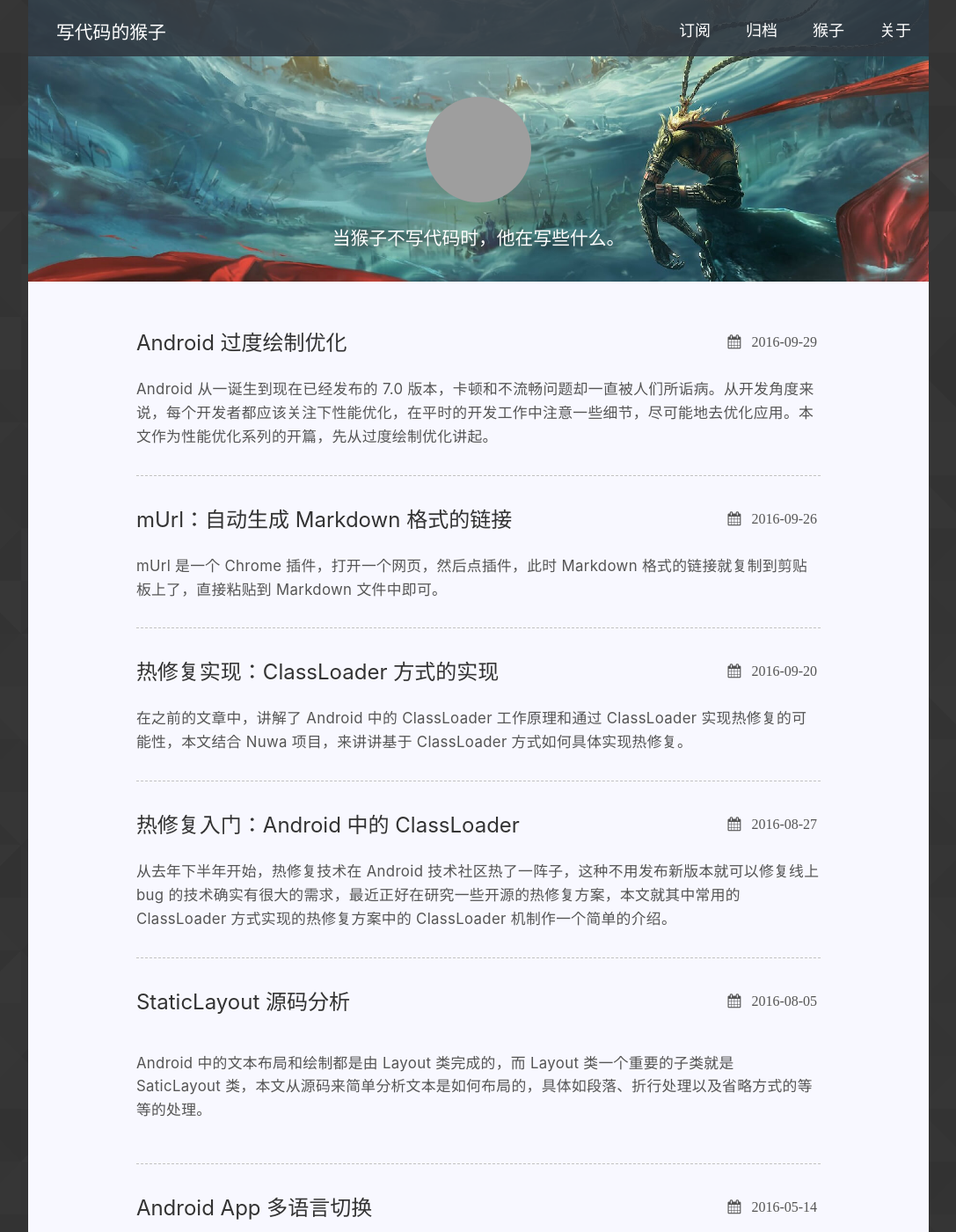
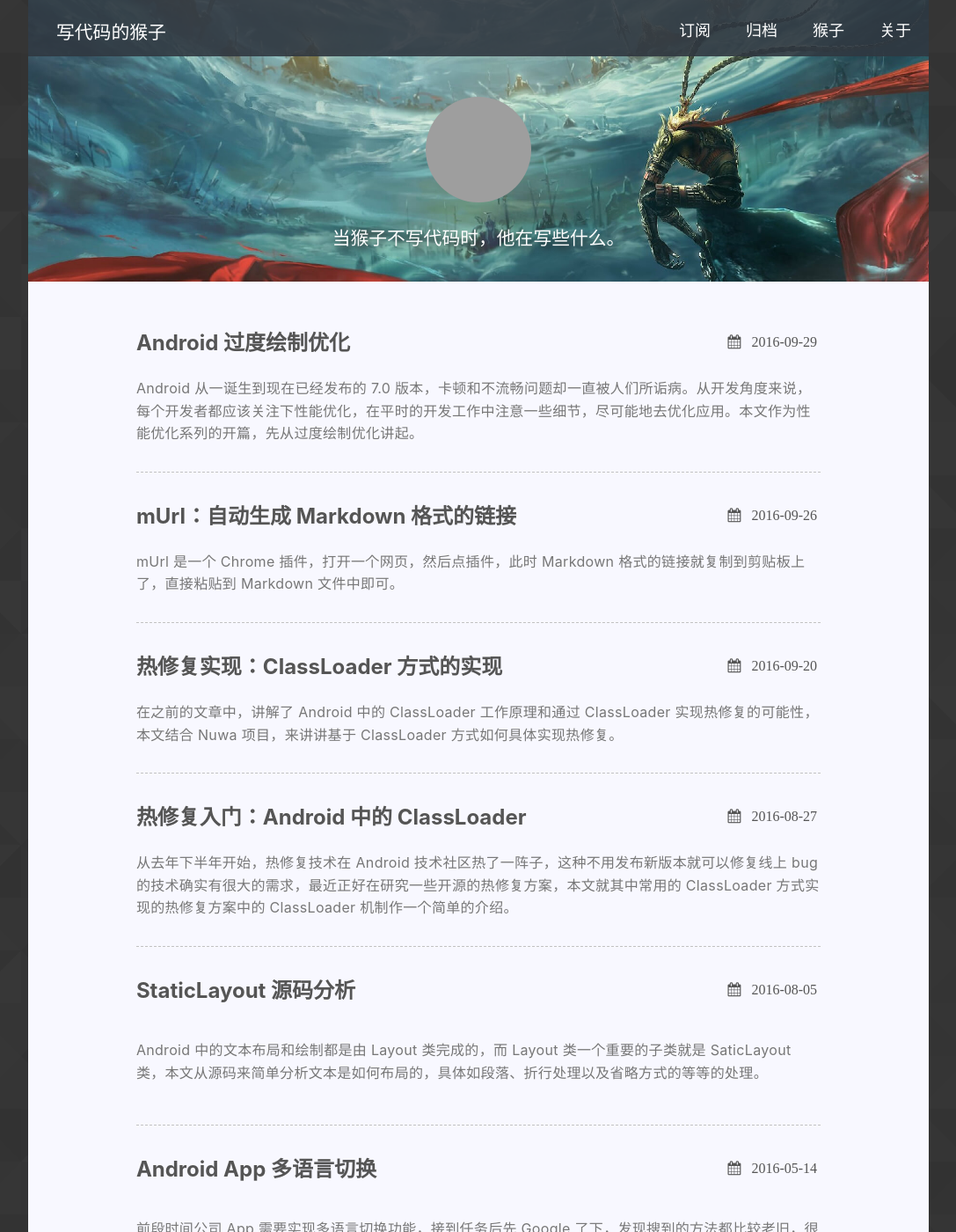
Before and after one commit to laobie/laobie.github.io, a Jekyll site: the page built from index.html, in a window 1280 px wide and 1400 px high. Shown: the whole window at 88% size, without its empty margins (96-1183 px from the left). Built offline with Jekyll 4.4.1, drawn with Linux system fonts in a browser that asks for light colours; the list of posts is cut into pages by our own code; comment, search, counter and statistics services are not loaded; grey boxes are pictures that could not be loaded.

Commit message:
bold post title

```diff
--- a/assets/css/home.css
+++ b/assets/css/home.css
@@ -166,19 +166,17 @@ a {
     overflow: hidden;
     text-overflow: ellipsis;
     white-space: nowrap;
-    color: #333333;
-    font-weight: 400;
-    -webkit-font-smoothing: antialiased;
+    color: #555555;
+    font-weight: bolder;
 }
 
 .post-excerpt {
     margin-top: 24px;
     line-height: 1.6;
     display: inline-block;
-    color: #555555;
+    color: #777777;
     letter-spacing: 0.02em;
-    font-size: 1.05em;
-    -webkit-font-smoothing: antialiased;
+    font-size: 1em;
 }
 
 .post-excerpt:hover {
@@ -199,7 +197,7 @@ a {
     padding: 4px;
     position: relative;
     display: inline-block;
-    -webkit-font-smoothing: antialiased;
+    /*-webkit-font-smoothing: antialiased;*/
 }
 
 .bottom-page {
```
